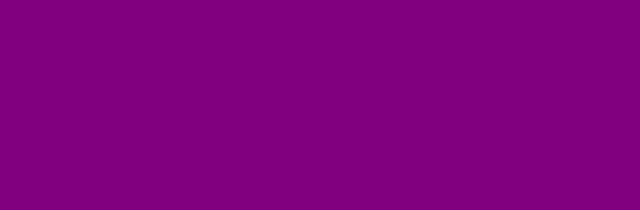
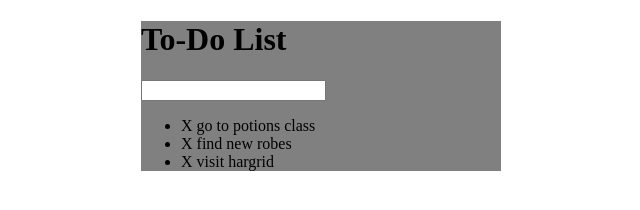
Before and after one commit to iamjayy/to-do-list, a plain HTML site: page index.html in a window 1280 px wide. Shown: the whole page, without its empty margins (319-959 px from the left). Drawn offline with nearby package versions, Linux system fonts and the light colour scheme.

Commit message:
html basic

```diff
--- a/assets/css/todos.css
+++ b/assets/css/todos.css
@@ -1,3 +1,5 @@
-body {
-  background: purple;
+#container {
+  background: grey;
+  width: 360px;
+  margin: 0 auto;
 }
--- a/index.html
+++ b/index.html
@@ -9,6 +9,16 @@
     <title>To Do List</title>
   </head>
   <body>
+    <div id="container">
+      <h1>To-Do List</h1>
+      <input type="text" />
+
+      <ul>
+        <li><span>X</span> go to potions class</li>
+        <li><span>X</span> find new robes</li>
+        <li><span>X</span> visit hargrid</li>
+      </ul>
+    </div>
     <script type="text/javascript" src="/assets/js/todos.js"></script>
   </body>
 </html>
```
